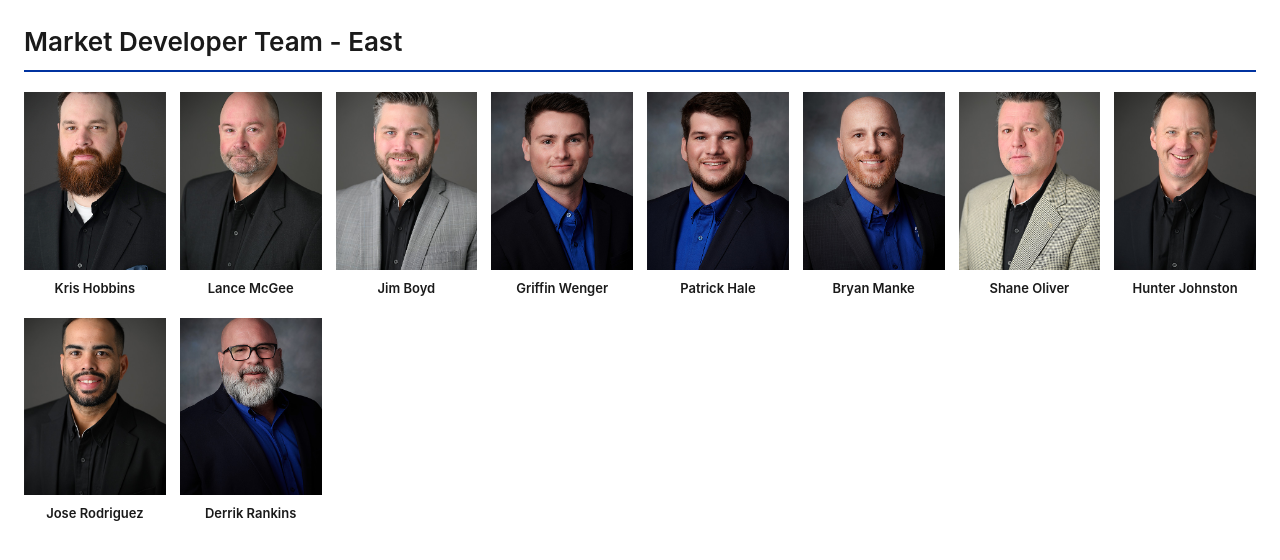
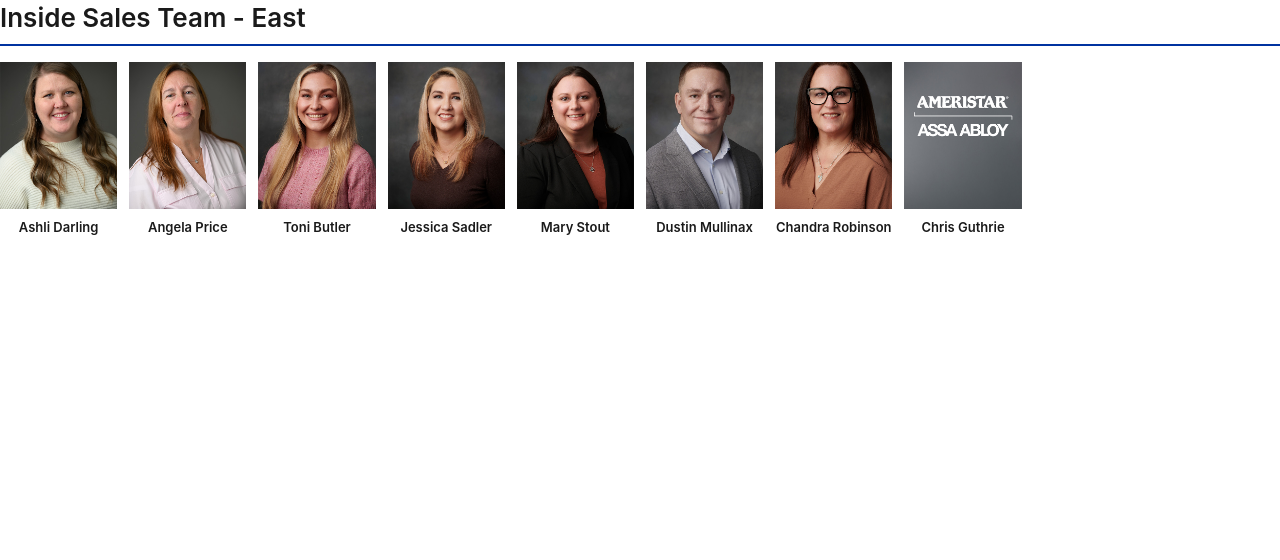
Before and after one commit to AmeristarWebDev/market-developer-east, a plain HTML site: page index.html in a window 1280 px wide. Drawn offline with Linux system fonts and the light colour scheme.

Commit message:
Update index.html

```diff
--- a/index.html
+++ b/index.html
@@ -3,18 +3,18 @@
 <head>
 <meta charset="UTF-8">
 <meta name="viewport" content="width=device-width, initial-scale=1.0">
-<title>Market Developer Team - East</title>
+<title>Inside Sales Team - East</title>
 <style>
   * { box-sizing: border-box; margin: 0; padding: 0; }
-  body { font-family: -apple-system, BlinkMacSystemFont, "Segoe UI", Roboto, Arial, sans-serif; background: #ffffff; color: #1a1a1a; padding: 24px; max-width: 1400px; margin: 0 auto; line-height: 1.4; }
-  .team-section h2 { font-size: 26px; font-weight: 600; color: #1a1a1a; margin-bottom: 20px; padding-bottom: 10px; border-bottom: 2px solid #0033a0; }
-  .team-grid { display: grid; grid-template-columns: repeat(8, 1fr); gap: 20px 14px; }
+  body { font-family: -apple-system, BlinkMacSystemFont, "Segoe UI", Roboto, Arial, sans-serif; background: #ffffff; color: #1a1a1a; padding: 0; max-width: 1400px; margin: 0 auto; line-height: 1.4; }
+  .team-section h2 { font-size: 26px; font-weight: 600; color: #1a1a1a; margin-bottom: 16px; padding-bottom: 8px; border-bottom: 2px solid #0033a0; }
+  .team-grid { display: grid; grid-template-columns: repeat(10, 1fr); gap: 18px 12px; }
   .headshot-card { text-align: center; }
   .headshot-img-wrapper { width: 100%; aspect-ratio: 4 / 5; overflow: hidden; background: #e8e8e8; margin-bottom: 10px; }
   .headshot-img { width: 100%; height: 100%; object-fit: cover; display: block; }
   .headshot-name { font-size: 13px; font-weight: 600; color: #1a1a1a; margin-bottom: 2px; line-height: 1.25; }
   .headshot-region { font-size: 12px; color: #666; font-weight: 400; }
-  @media (max-width: 1200px) { .team-grid { grid-template-columns: repeat(5, 1fr); } }
+  @media (max-width: 1250px) { .team-grid { grid-template-columns: repeat(6, 1fr); } }
   @media (max-width: 900px) { .team-grid { grid-template-columns: repeat(4, 1fr); } }
   @media (max-width: 700px) { .team-grid { grid-template-columns: repeat(3, 1fr); } }
   @media (max-width: 500px) { .team-grid { grid-template-columns: repeat(2, 1fr); } body { padding: 16px; } .team-section h2 { font-size: 20px; } .headshot-name { font-size: 15px; } }
@@ -22,47 +22,39 @@
 </head>
 <body>
   <section class="team-section">
-    <h2>Market Developer Team - East</h2>
+    <h2>Inside Sales Team - East</h2>
     <div class="team-grid">
       <div class="headshot-card">
-        <div class="headshot-img-wrapper"><img class="headshot-img" src="images/kris-hobbins.png" alt="Kris Hobbins"></div>
-        <div class="headshot-name">Kris Hobbins</div>
+        <div class="headshot-img-wrapper"><img class="headshot-img" src="images/ashli-darling.jpg" alt="Ashli Darling"></div>
+        <div class="headshot-name">Ashli Darling</div>
       </div>
       <div class="headshot-card">
-        <div class="headshot-img-wrapper"><img class="headshot-img" src="images/lance-mcgee.jpg" alt="Lance McGee"></div>
-        <div class="headshot-name">Lance McGee</div>
+        <div class="headshot-img-wrapper"><img class="headshot-img" src="images/angela-price.jpg" alt="Angela Price"></div>
+        <div class="headshot-name">Angela Price</div>
       </div>
       <div class="headshot-card">
-        <div class="headshot-img-wrapper"><img class="headshot-img" src="images/jim-boyd.jpg" alt="Jim Boyd"></div>
-        <div class="headshot-name">Jim Boyd</div>
+        <div class="headshot-img-wrapper"><img class="headshot-img" src="images/toni-butler.jpg" alt="Toni Butler"></div>
+        <div class="headshot-name">Toni Butler</div>
       </div>
       <div class="headshot-card">
-        <div class="headshot-img-wrapper"><img class="headshot-img" src="images/griffin-wenger.jpg" alt="Griffin Wenger"></div>
-        <div class="headshot-name">Griffin Wenger</div>
+        <div class="headshot-img-wrapper"><img class="headshot-img" src="images/jessica-sadler.jpg" alt="Jessica Sadler"></div>
+        <div class="headshot-name">Jessica Sadler</div>
       </div>
       <div class="headshot-card">
-        <div class="headshot-img-wrapper"><img class="headshot-img" src="images/patrick-hale.jpg" alt="Patrick Hale"></div>
-        <div class="headshot-name">Patrick Hale</div>
+        <div class="headshot-img-wrapper"><img class="headshot-img" src="images/mary-stout.jpg" alt="Mary Stout"></div>
+        <div class="headshot-name">Mary Stout</div>
       </div>
       <div class="headshot-card">
-        <div class="headshot-img-wrapper"><img class="headshot-img" src="images/bryan-manke.jpg" alt="Bryan Manke"></div>
-        <div class="headshot-name">Bryan Manke</div>
+        <div class="headshot-img-wrapper"><img class="headshot-img" src="images/dustin-mullinax.jpg" alt="Dustin Mullinax"></div>
+        <div class="headshot-name">Dustin Mullinax</div>
       </div>
       <div class="headshot-card">
-        <div class="headshot-img-wrapper"><img class="headshot-img" src="images/shane-oliver.jpg" alt="Shane Oliver"></div>
-        <div class="headshot-name">Shane Oliver</div>
+        <div class="headshot-img-wrapper"><img class="headshot-img" src="images/chandra-robinson.jpg" alt="Chandra Robinson"></div>
+        <div class="headshot-name">Chandra Robinson</div>
       </div>
       <div class="headshot-card">
-        <div class="headshot-img-wrapper"><img class="headshot-img" src="images/hunter-johnston.jpg" alt="Hunter Johnston"></div>
-        <div class="headshot-name">Hunter Johnston</div>
-      </div>
-      <div class="headshot-card">
-        <div class="headshot-img-wrapper"><img class="headshot-img" src="images/jose-rodriguez.jpg" alt="Jose Rodriguez"></div>
-        <div class="headshot-name">Jose Rodriguez</div>
-      </div>
-      <div class="headshot-card">
-        <div class="headshot-img-wrapper"><img class="headshot-img" src="images/derrik-rankins.jpg" alt="Derrik Rankins"></div>
-        <div class="headshot-name">Derrik Rankins</div>
+        <div class="headshot-img-wrapper"><img class="headshot-img" src="images/chris-guthrie.jpg" alt="Chris Guthrie"></div>
+        <div class="headshot-name">Chris Guthrie</div>
       </div>
     </div>
   </section>
```
